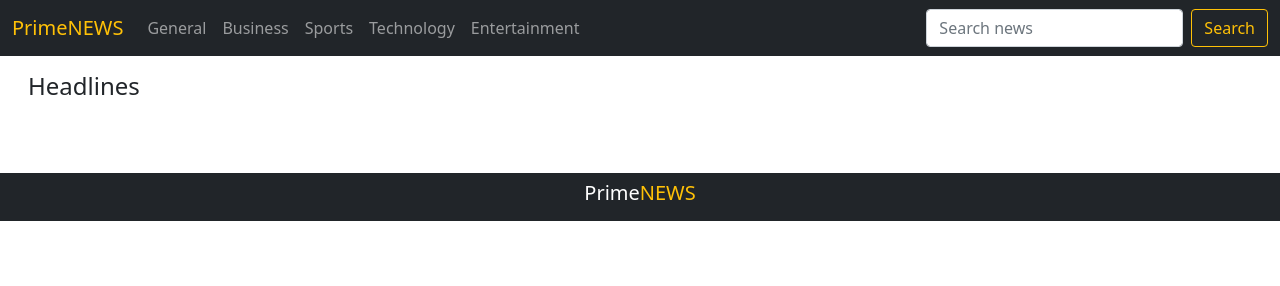
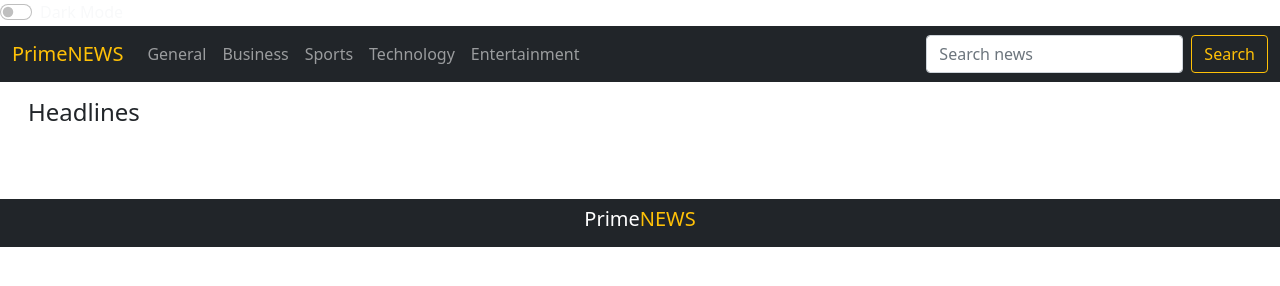
Before and after one commit to revatic2103/Prime-News, a plain HTML site: page index.html in a window 1280 px wide. Drawn offline with nearby package versions, Linux system fonts and the light colour scheme; no server answers.

Commit message:
Update index.html

```diff
--- a/index.html
+++ b/index.html
@@ -15,6 +15,10 @@
     <div class="container-fluid m-0 p-0">
 
         <!-- navbar -->
+        <div class="form-check form-switch ms-auto">
+                    <input class="form-check-input" type="checkbox" id="darkModeToggle">
+                    <label class="form-check-label text-light" for="darkModeToggle">Dark Mode</label>
+                </div>
         <div>
             <nav class="navbar navbar-expand-lg navbar-dark bg-dark">
                 <div class="container-fluid">
```
